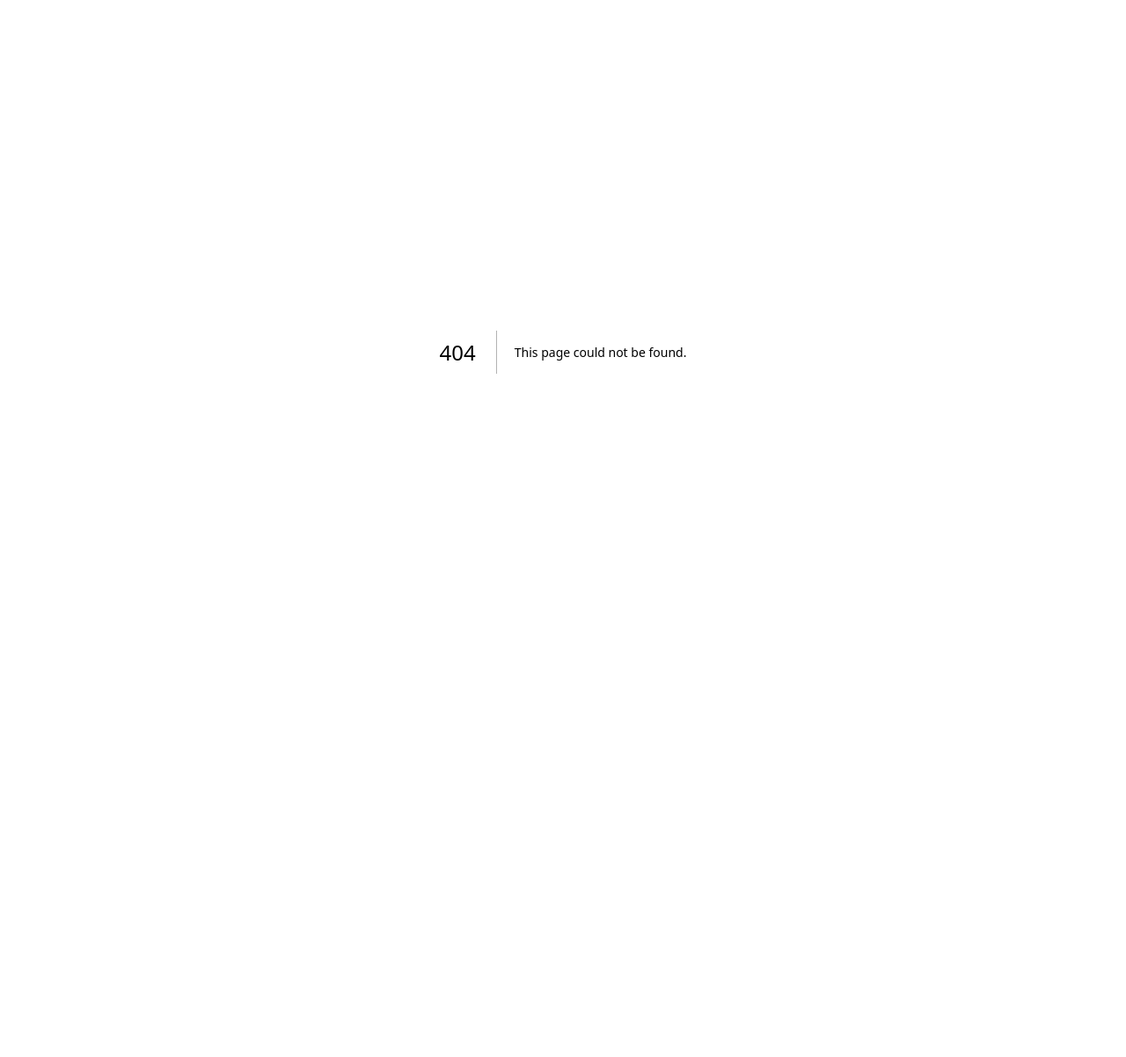
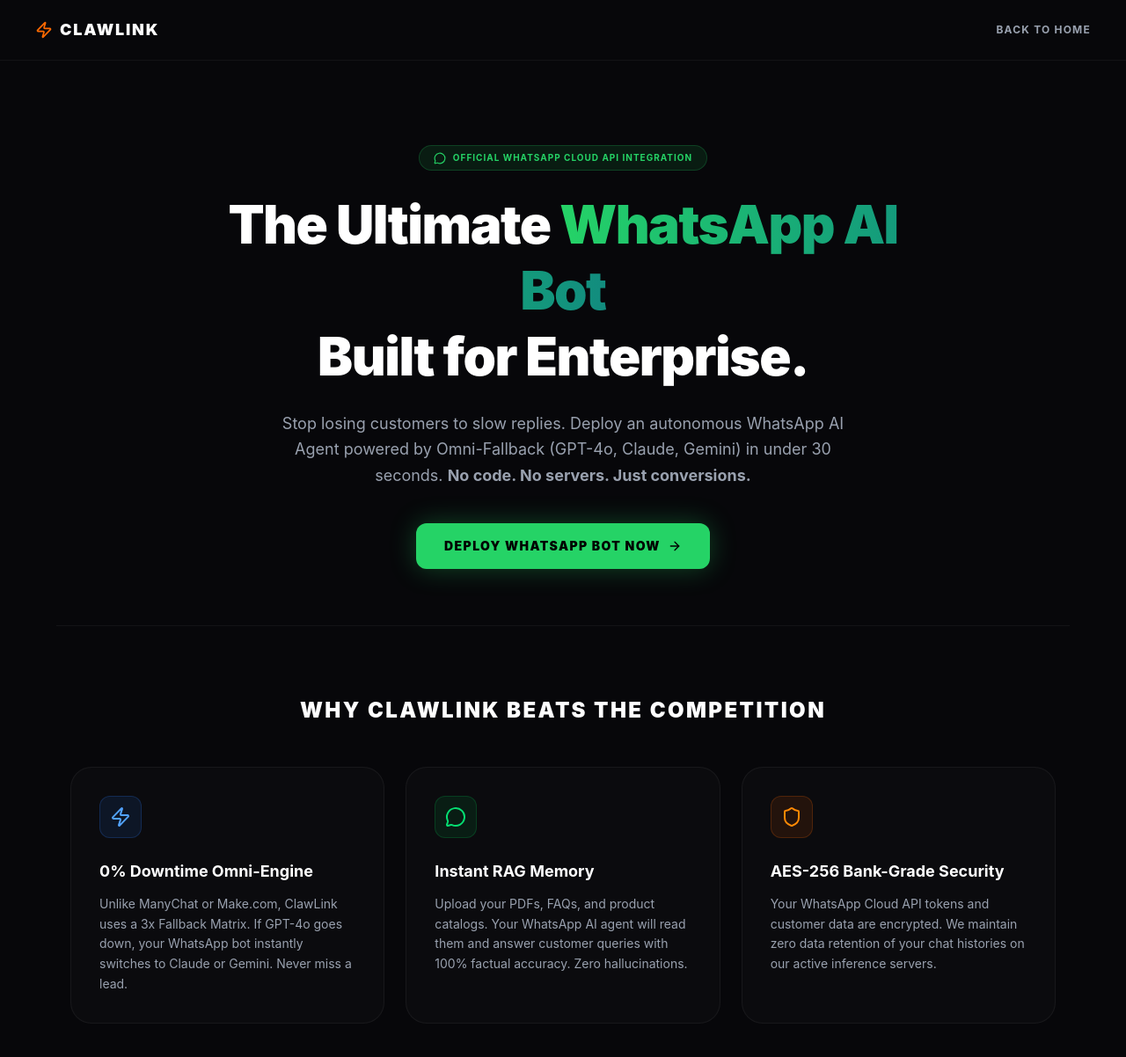
Before and after one commit to hopondfgvcx501-rgb/clawlink, a Next.js app: page /whatsapp-ai-bot in a window 1280 px wide. Before the commit this address had no page. Shown: the top 1202 px of the page at 88% size. Before the commit the page ends 800 px from the top, so only its background shows below. Built offline with nearby package versions, Linux system fonts and the light colour scheme.

Commit message:
feat: added WhatsApp AI bot SEO landing page and updated sitemap

```diff
--- a/app/sitemap.ts
+++ b/app/sitemap.ts
@@ -10,10 +10,11 @@ export default function sitemap(): MetadataRoute.Sitemap {
       changeFrequency: 'always',
       priority: 1,
     },
+    // 🚀 NAYA PROGRAMMATIC SEO PAGE (HIGH PRIORITY)
     {
-      url: `${baseUrl}/dashboard`,
+      url: `${baseUrl}/whatsapp-ai-bot`,
       lastModified: new Date(),
-      changeFrequency: 'daily',
+      changeFrequency: 'weekly',
       priority: 0.9,
     },
     {
--- /dev/null
+++ b/app/whatsapp-ai-bot/page.tsx
@@ -0,0 +1,129 @@
+import { Metadata } from "next";
+import Link from "next/link";
+import { MessageCircle, Zap, Shield, ArrowRight, CheckCircle2 } from "lucide-react";
+
+// 🚀 1. ULTIMATE SEO METADATA FOR GOOGLE RANKING
+export const metadata: Metadata = {
+  title: "WhatsApp AI Bot Builder & Auto Reply Agent in 30s | ClawLink",
+  description: "Create an autonomous WhatsApp AI Bot powered by GPT-4o, Claude, and Gemini. Automate customer support, lead generation, and sales in under 30 seconds. Zero coding required.",
+  keywords: [
+    "WhatsApp AI Bot", "WhatsApp Auto Reply", "WhatsApp automation SaaS",
+    "Create WhatsApp chatbot", "AI customer support WhatsApp", "ManyChat alternative WhatsApp",
+    "GPT-4 WhatsApp integration", "WhatsApp business API AI"
+  ],
+  alternates: {
+    canonical: "https://www.clawlinkai.com/whatsapp-ai-bot",
+  }
+};
+
+export default function WhatsAppSeoPage() {
+  // 🚀 2. THE SECRET WEAPON: JSON-LD STRUCTURED DATA
+  // Ye Google ko batata hai ki ye ek premium Software hai, isse ranking boost hoti hai.
+  const jsonLd = {
+    "@context": "https://schema.org",
+    "@type": "SoftwareApplication",
+    "name": "ClawLink WhatsApp AI Bot Builder",
+    "applicationCategory": "BusinessApplication",
+    "operatingSystem": "Web, Cloud",
+    "offers": {
+      "@type": "Offer",
+      "price": "6.00",
+      "priceCurrency": "USD"
+    },
+    "aggregateRating": {
+      "@type": "AggregateRating",
+      "ratingValue": "4.9",
+      "ratingCount": "1024"
+    }
+  };
+
+  return (
+    <div className="bg-[#07070A] min-h-screen text-[#E8E8EC] font-sans selection:bg-[#25D366]/30 overflow-x-hidden">
+      {/* Inject JSON-LD into the head */}
+      <script type="application/ld+json" dangerouslySetInnerHTML={{ __html: JSON.stringify(jsonLd) }} />
+
+      {/* ══ MINIMALIST SEO NAV ══ */}
+      <nav className="flex items-center justify-between px-6 md:px-10 py-5 border-b border-white/5">
+        <Link href="/" className="font-black text-white text-lg tracking-widest flex items-center gap-2">
+           <Zap className="w-5 h-5 text-orange-500"/> CLAWLINK
+        </Link>
+        <Link href="/" className="text-xs font-bold uppercase tracking-widest text-gray-400 hover:text-white transition-colors">
+          Back to Home
+        </Link>
+      </nav>
+
+      {/* ══ TARGETED HERO SECTION ══ */}
+      <section className="pt-24 pb-16 px-4 text-center max-w-4xl mx-auto">
+        <div className="inline-flex items-center gap-2 mb-6 px-4 py-1.5 rounded-full text-[10px] font-bold tracking-[.1em] text-[#25D366] bg-[#25D366]/10 border border-[#25D366]/20">
+          <MessageCircle className="w-3.5 h-3.5" /> OFFICIAL WHATSAPP CLOUD API INTEGRATION
+        </div>
+
+        <h1 className="text-4xl md:text-6xl font-black text-white mb-6 leading-tight tracking-tight">
+          The Ultimate <span className="text-transparent bg-clip-text bg-gradient-to-r from-[#25D366] to-[#128C7E]">WhatsApp AI Bot</span><br/> Built for Enterprise.
+        </h1>
+
+        <p className="text-gray-400 text-base md:text-lg mb-10 max-w-2xl mx-auto leading-relaxed">
+          Stop losing customers to slow replies. Deploy an autonomous WhatsApp AI Agent powered by Omni-Fallback (GPT-4o, Claude, Gemini) in under 30 seconds. <strong>No code. No servers. Just conversions.</strong>
+        </p>
+
+        <Link href="/#hero" className="inline-flex items-center justify-center gap-2 bg-[#25D366] text-black font-black uppercase tracking-widest px-8 py-4 rounded-xl text-sm hover:scale-[1.03] transition-transform shadow-[0_0_30px_rgba(37,211,102,0.3)]">
+          Deploy WhatsApp Bot Now <ArrowRight className="w-4 h-4" />
+        </Link>
+      </section>
+
+      {/* ══ KEYWORD RICH FEATURES ══ */}
+      <section className="py-20 px-4 max-w-6xl mx-auto border-t border-white/5">
+        <h2 className="text-2xl font-black text-center text-white mb-12 uppercase tracking-widest">Why ClawLink Beats The Competition</h2>
+
+        <div className="grid grid-cols-1 md:grid-cols-3 gap-6">
+          <div className="bg-white/[0.02] border border-white/5 p-8 rounded-3xl hover:bg-white/[0.04] transition-colors">
+            <div className="w-12 h-12 bg-blue-500/10 rounded-xl flex items-center justify-center mb-6 border border-blue-500/20">
+              <Zap className="w-6 h-6 text-blue-400" />
+            </div>
+            <h3 className="text-lg font-bold text-white mb-3">0% Downtime Omni-Engine</h3>
+            <p className="text-sm text-gray-400 leading-relaxed">Unlike ManyChat or Make.com, ClawLink uses a 3x Fallback Matrix. If GPT-4o goes down, your WhatsApp bot instantly switches to Claude or Gemini. Never miss a lead.</p>
+          </div>
+
+          <div className="bg-white/[0.02] border border-white/5 p-8 rounded-3xl hover:bg-white/[0.04] transition-colors">
+            <div className="w-12 h-12 bg-green-500/10 rounded-xl flex items-center justify-center mb-6 border border-green-500/20">
+              <MessageCircle className="w-6 h-6 text-green-400" />
+            </div>
+            <h3 className="text-lg font-bold text-white mb-3">Instant RAG Memory</h3>
+            <p className="text-sm text-gray-400 leading-relaxed">Upload your PDFs, FAQs, and product catalogs. Your WhatsApp AI agent will read them and answer customer queries with 100% factual accuracy. Zero hallucinations.</p>
+          </div>
+
+          <div className="bg-white/[0.02] border border-white/5 p-8 rounded-3xl hover:bg-white/[0.04] transition-colors">
+            <div className="w-12 h-12 bg-orange-500/10 rounded-xl flex items-center justify-center mb-6 border border-orange-500/20">
+              <Shield className="w-6 h-6 text-orange-400" />
+            </div>
+            <h3 className="text-lg font-bold text-white mb-3">AES-256 Bank-Grade Security</h3>
+            <p className="text-sm text-gray-400 leading-relaxed">Your WhatsApp Cloud API tokens and customer data are encrypted. We maintain zero data retention of your chat histories on our active inference servers.</p>
+          </div>
+        </div>
+      </section>
+
+      {/* ══ SEO TEXT BLOCK (For Googlebot Content Density) ══ */}
+      <section className="py-20 px-6 max-w-4xl mx-auto">
+        <h2 className="text-xl font-bold text-white mb-4">The Best Alternative to OpenClaw and ManyChat for WhatsApp</h2>
+        <div className="prose prose-invert prose-sm text-gray-400">
+          <p className="mb-4">
+            Setting up a <strong>WhatsApp Auto Message AI Agent</strong> usually requires buying local virtual machines, generating SSH keys, and writing complex Node.js scripts. Solutions like OpenClaw require heavy technical knowledge and constant server maintenance.
+          </p>
+          <p className="mb-4">
+            ClawLink simplifies this. As the premier <strong>no-code AI bot builder</strong>, we handle the entire infrastructure. Whether you need a WhatsApp bot for e-commerce, real estate lead generation, or a 24/7 customer support AI, our platform spins up a dedicated, highly-available instance in under 30 seconds.
+          </p>
+          <ul className="list-none space-y-2 mt-6">
+            <li className="flex items-center gap-2"><CheckCircle2 className="w-4 h-4 text-[#25D366]"/> Voice note transcription via Whisper AI</li>
+            <li className="flex items-center gap-2"><CheckCircle2 className="w-4 h-4 text-[#25D366]"/> Human handoff capabilities for live CRM</li>
+            <li className="flex items-center gap-2"><CheckCircle2 className="w-4 h-4 text-[#25D366]"/> Unlimited scaling with Meta Cloud API</li>
+          </ul>
+        </div>
+      </section>
+
+      {/* ══ FOOTER ══ */}
+      <footer className="py-10 text-center border-t border-white/5 mt-10">
+        <p className="text-xs text-gray-600 font-mono">© 2026 CLAWLINK INC. WHATSAPP AUTOMATION INFRASTRUCTURE.</p>
+      </footer>
+    </div>
+  );
+}
```
